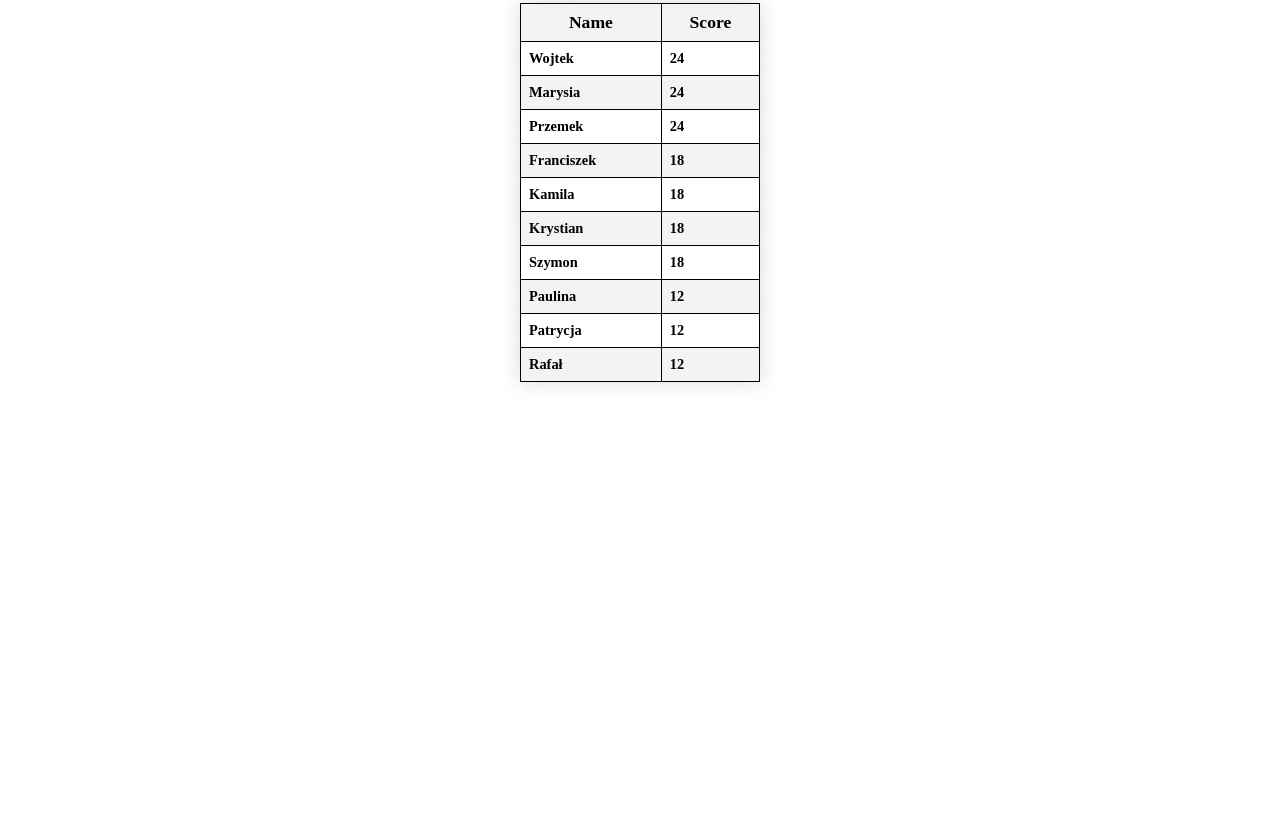
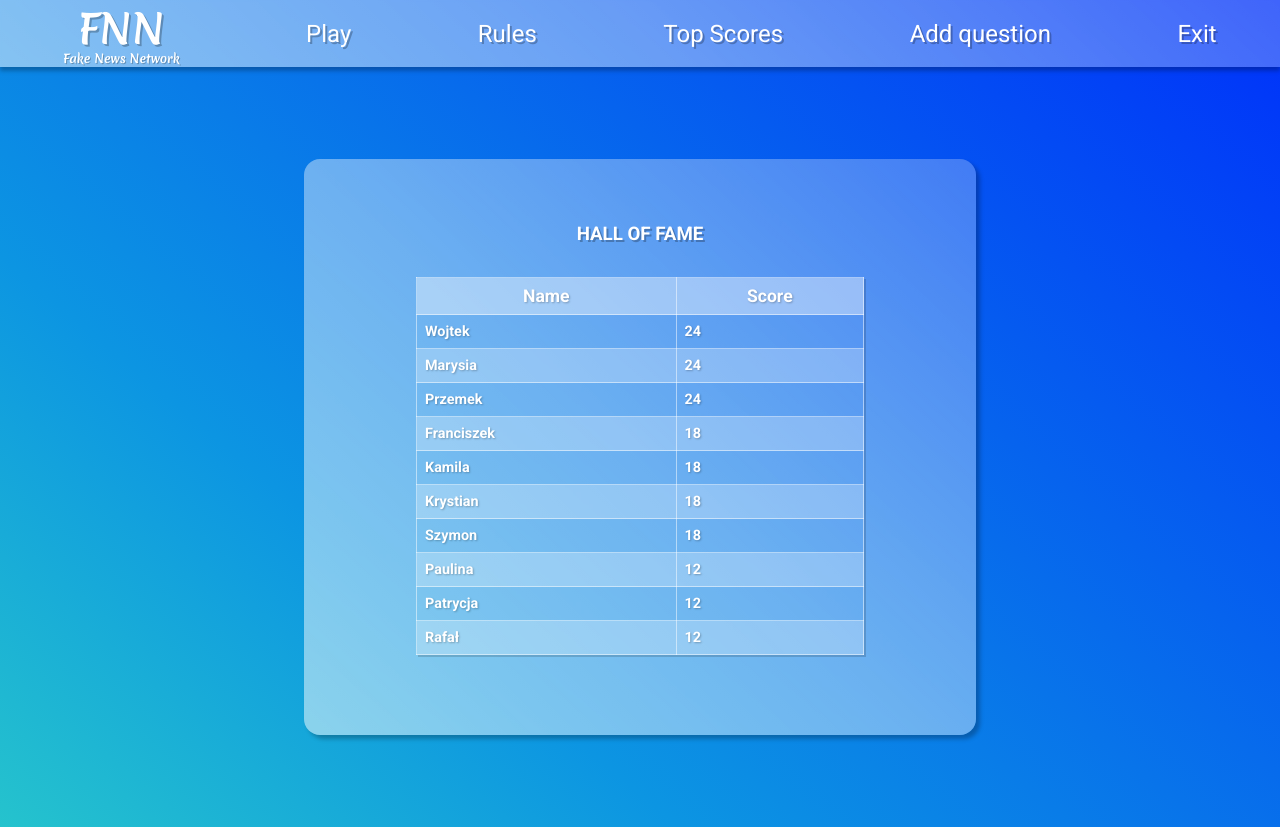
Before and after one commit to team-prstmw/hackaton-FE, a React (Create React App) app: page /top_scores in a window 1280 px wide. Before the commit the page ends 800 px from the top, so only its background shows below. Built offline with nearby package versions, Linux system fonts and the light colour scheme.

Commit message:
Styling updates

```diff
--- /dev/null
+++ b/src/App.module.scss
@@ -0,0 +1,14 @@
+.App {
+  min-height: 100vh;
+  overflow: hidden; // ! watch out for this in mobile view
+
+  background: linear-gradient(
+    220deg,
+    var(--bg-color-gradient-one) 0%,
+    var(--bg-color-gradient-two) 70%,
+    var(--bg-color-gradient-three) 100%
+  );
+
+  font-family: "Roboto", sans-serif;
+  text-shadow: 2px 2px 0px var(--glass-shadow-color);
+}
--- a/src/App.tsx
+++ b/src/App.tsx
@@ -3,9 +3,11 @@ import { TopScores } from "./pages/TopScores/TopScores";
 import { BrowserRouter, Route, Routes } from "react-router-dom";
 import { HomePage } from "./pages/HomePage/HomePage";
 
+import styles from "./App.module.scss";
+
 function App() {
   return (
-    <div className="App">
+    <div className={styles.App}>
       <BrowserRouter>
         <Routes>
           <Route path="/" element={<HomePage />} />
--- a/src/components/Card/Card.module.scss
+++ b/src/components/Card/Card.module.scss
@@ -7,11 +7,10 @@
   );
   backdrop-filter: blur(1px);
 
-  width: 16rem;
-  height: 24rem;
+  box-shadow: 4px 4px 4px var(--glass-shadow-color);
+
   border-radius: 1rem;
   display: flex;
   flex-direction: column;
-  align-items: center;
-  justify-content: center;
+  padding: 2rem;
 }
--- a/src/components/Card/Card.tsx
+++ b/src/components/Card/Card.tsx
@@ -1,5 +1,10 @@
 import styles from "./Card.module.scss";
 
-export function Card({ data }: any) {
-  return <div className={styles.card}>{data}</div>;
+export function Card({ data, title }: any) {
+  return (
+    <div className={styles.card}>
+      {title}
+      {data}
+    </div>
+  );
 }
--- a/src/components/Navbar/Navbar.module.scss
+++ b/src/components/Navbar/Navbar.module.scss
@@ -39,6 +39,12 @@
   }
 }
 
+.navLogo {
+  color: var(--text-color-main);
+  text-align: center;
+  font-family: "Merienda", cursive;
+}
+
 .navLogo:hover {
   color: var(--text-color-secondary);
   cursor: pointer;
--- a/src/components/TopScoresTable/TopScoresTable.module.scss
+++ b/src/components/TopScoresTable/TopScoresTable.module.scss
@@ -1,14 +1,15 @@
 .table {
   border-collapse: collapse;
-    margin: 2rem;
+  margin: 1rem;
   font-size: 0.9em;
   min-width: 15rem;
-    box-shadow: 0 0 20px rgba(0, 0, 0, 0.15);
-    background-color: #fff;
+  box-shadow: 2px 2px 0px rgba(0, 0, 0, 0.15);
+  background-color: transparent;
   font-weight: bold;
+  width: 100%;
 
   thead {
-        background-color: #f3f3f3;
+    background: var(--glass-bg-color-two);
     font-size: 1.1rem;
   }
 
@@ -21,13 +22,13 @@
   }
 
   tr:nth-of-type(even) {
-        background-color: #f3f3f3;
+    background: var(--glass-bg-color-three);
   }
 
   th,
   td {
     margin: 0;
     padding: 0.5rem;
-        border: 0.1rem solid #000;
+    border: 0.1rem solid var(--glass-bg-color-one);
   }
 }
--- a/src/pages/TopScores/TopScores.module.scss
+++ b/src/pages/TopScores/TopScores.module.scss
@@ -1,4 +1,28 @@
+.glassPadding {
+  padding: 2rem 4rem;
+}
+
 .container {
-    display: flex;
-    justify-content: center;
+  min-height: 95vh;
+  display: flex;
+  justify-content: center;
+  align-items: center;
+  box-shadow: 2px 2px 0px rgba(0, 0, 0, 0.15);
 }
+
+.hofTitle {
+  text-align: center;
+  color: var(--text-color-main);
+  text-transform: uppercase;
+  margin-bottom: 1rem;
+}
+
+.scoresTable {
+  background-color: transparent;
+  box-shadow: none;
+  color: var(--text-color-main);
+  text-shadow: 1px 1px 2px var(--glass-shadow-color);
+  min-width: 30rem;
+
+  display: flex;
+}
--- a/src/pages/TopScores/TopScores.tsx
+++ b/src/pages/TopScores/TopScores.tsx
@@ -1,12 +1,25 @@
 import { Card } from "../../components/Card/Card";
+import { Navbar } from "../../components/Navbar/Navbar";
 import { TopScoresTable } from "../../components/TopScoresTable/TopScoresTable";
 
 import styles from "./TopScores.module.scss";
 
+const data = (
+  <div className={styles.glassPadding}>
+    <h3 className={styles.hofTitle}>Hall of Fame</h3>
+    <div className={styles.scoresTable}>
+      <TopScoresTable />
+    </div>
+  </div>
+);
+
 export function TopScores() {
   return (
-    <div className={styles.container}>
-      <Card title="Hall of Fame" data={<TopScoresTable />} />
+    <div>
+      <Navbar />
+      <div className={styles.container}>
+        <Card data={data} />
+      </div>
     </div>
   );
 }
--- a/src/theme.module.scss
+++ b/src/theme.module.scss
@@ -17,4 +17,5 @@
   // Typography colors
   --text-color-main: #ffffff;
   --text-color-secondary: #e6e6e6;
+  --text-color-dark: #000000;
 }
```
Lines whose indentation alone changed are shown as unchanged.
